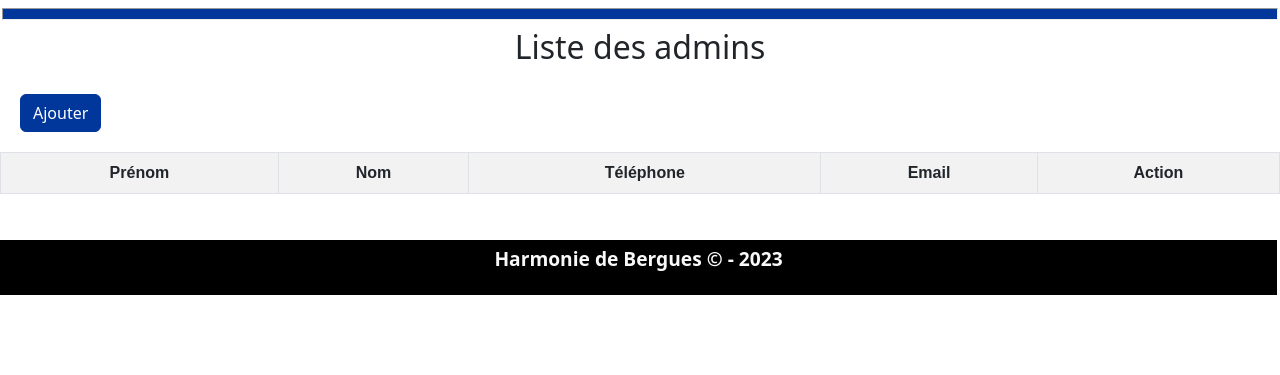
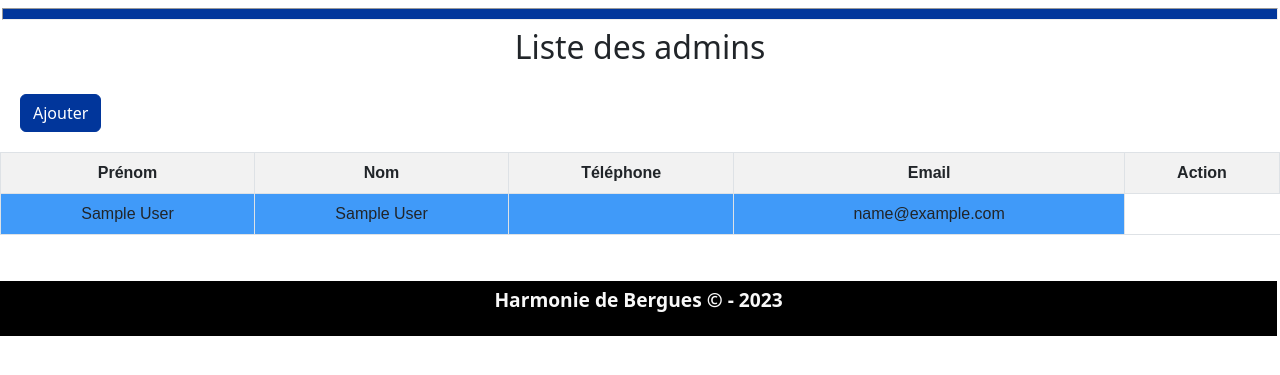
Before and after one commit to ainemehdi6/harmonie, a PHP site: page /GestionAdmins.php in a window 1280 px wide. Shown: the part 336-711 px from the top of the page. Run offline with PHP 8.4, Linux system fonts and the light colour scheme; the visitor is signed in with stand-in values (Sample User, id 1); lists and menus that the app fills with data are empty; some libraries are stand-ins or nearby versions.

Commit message:
Update GestionAdmins.php

```diff
--- a/DAO.php
+++ b/DAO.php
@@ -325,8 +325,8 @@ class DAO
 	public function listAdmins($idAdmin)
 	{
 		$bdd = $this->connexion();
-		$reponse = $bdd->prepare("SELECT * from admin where idAdmin!=?");
-		$reponse->execute([$idAdmin]);
+		$reponse = $bdd->prepare("SELECT * from admin");
+		$reponse->execute();
 		$lst = [];
 		while ($ligne = $reponse->fetch()) {
 			$lst[] = [$ligne[0], $ligne[1], $ligne[2], $ligne[3], $ligne[4], $ligne[5]];
--- a/GestionAdmins.php
+++ b/GestionAdmins.php
@@ -20,7 +20,7 @@ $dao = new DAO();
 </head>
 
 <body>
-<?php require('assets/models/navbar.php')?>
+  <?php require('assets/models/navbar.php') ?>
 
   <?php include_once('assets/models/headerAdmin.php') ?>
 
@@ -42,15 +42,26 @@ $dao = new DAO();
           <th>Action</th>
         </tr>
         <?php
-
         $listAdmins = $dao->listAdmins($idAdmin);
         foreach ($listAdmins as $admin) {
+          if ($admin[0] == $idAdmin) {
+            echo '
+      <tr>
+        <td style="background-color:#409AF9">' . $admin[1] . '</td>
+        <td style="background-color:#409AF9" >' . $admin[2] . '</td>
+        <td  style="background-color:#409AF9" >' . $admin[4] . '</td>
+        <td style="background-color:#409AF9" >' . $admin[3] . '</td>';
+          }else{
             echo '
             <tr>
               <td>' . $admin[1] . '</td>
               <td>' . $admin[2] . '</td>
               <td>' . $admin[4] . '</td>
-                  <td>' . $admin[3] . '</td>
+              <td>' . $admin[3] . '</td>';
+          }
+
+          if ($admin[0] != $idAdmin) {
+            echo '
             <td>
               <a href="#" class="btn btn-primary" onclick="EditAdminBoxOn(' . $admin[0] . ')">
                 <i class="fa-solid fa-pen-to-square"></i>
@@ -59,10 +70,14 @@ $dao = new DAO();
                 <i class="fa-solid fa-trash"></i>
               </button>
             </td>
-
-                </tr>';
+          ';
+          }
+          echo '
+      </tr>
+    ';
         }
         ?>
+
       </table>
     </div>
   </main>
```
Lines whose indentation alone changed are shown as unchanged.
